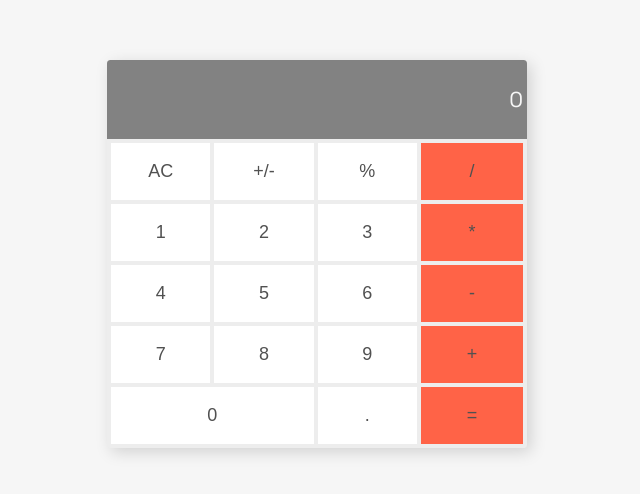
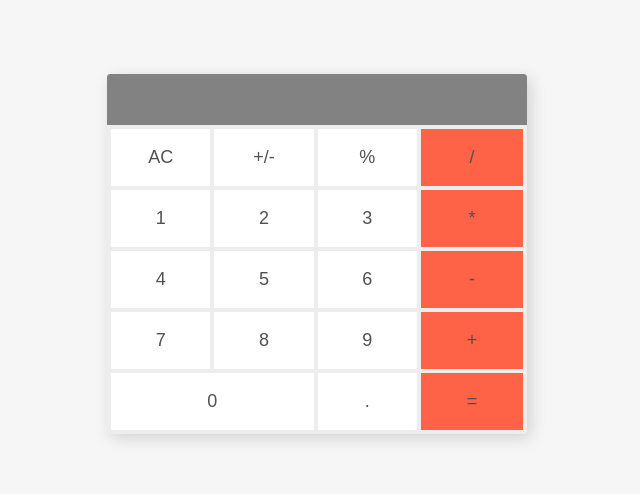
Before and after one commit to ridabensalem/Math-Magicians, a React (Create React App) app: page / in a window 1280 px wide. Shown: the part 126-620 px from the top of the page, without its empty margins (323-963 px from the left). Built offline with nearby package versions, Linux system fonts and the light colour scheme.

Commit message:
Updated the operators

```diff
--- a/src/components/Calculator.js
+++ b/src/components/Calculator.js
@@ -20,10 +20,15 @@ const Calculator = () => {
     }
   };
 
-  const { total, next } = state;
+  const { total, next, operation } = state;
   return (
     <main className="calculator">
-      <header className="calc-output">{total || next || 0 }</header>
+      <header className="calc-output">
+        {total}
+        {' '}
+        {operation}
+        {next}
+      </header>
 
       <div className="calc-grid">
         <section className="calc-numbers">
@@ -75,7 +80,7 @@ const Calculator = () => {
           <button id="btn-divide" className="button_calculator" type="button" onClick={() => handleClick('/')}>
             /
           </button>
-          <button id="btn-multiply" className="button_calculator" type="button" onClick={() => handleClick('*')}>
+          <button id="btn-multiply" className="button_calculator" type="button" onClick={() => handleClick('x')}>
             *
           </button>
           <button id="btn-subtract" className="button_calculator" type="button" onClick={() => handleClick('-')}>
```
